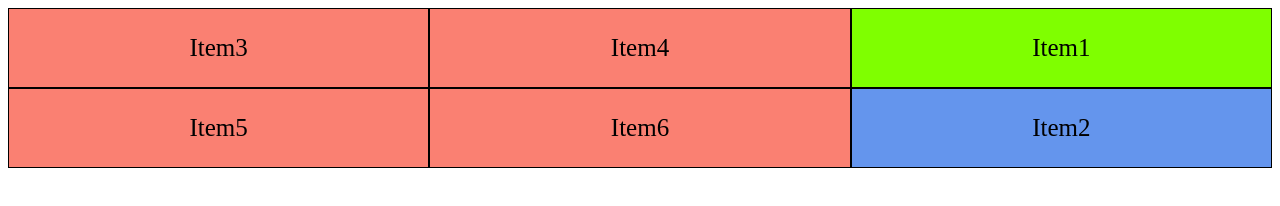
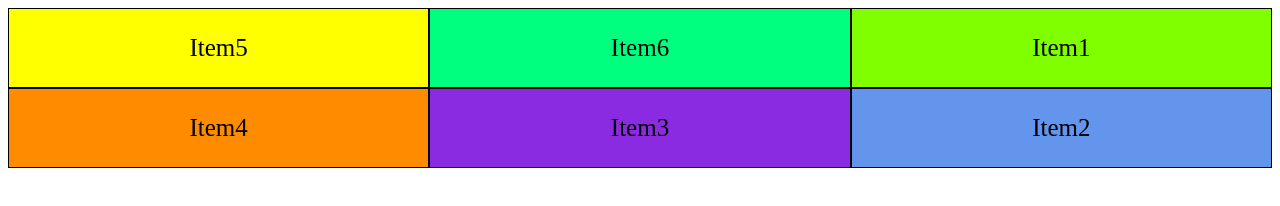
Before and after one commit to Yashar-Talat/FrontStar-CssGrid-FlexBox-Term3, a plain HTML site: page Css-Grid/Section-10/GRID.html in a window 1280 px wide. Drawn offline with Linux system fonts and the light colour scheme.

Commit message:
Finished-Css-Grid

```diff
--- a/Css-Grid/Section-10/GRID.css
+++ b/Css-Grid/Section-10/GRID.css
@@ -18,5 +18,19 @@
 }
 .item2 {
   background-color: cornflowerblue;
-    grid-area:2/3/3/4 ;
+  grid-area: 2/3/3/4;
 }
+.item4 {
+  background-color: darkorange;
+  grid-area: 2/1/3/2;
+}
+.item3 {
+    background-color: blueviolet;
+    grid-area: 2/2/3/3;
+}
+.item5 {
+    background-color: yellow;
+}
+.item6 {
+    background-color: springgreen;
+}
```
Lines whose indentation alone changed are shown as unchanged.
